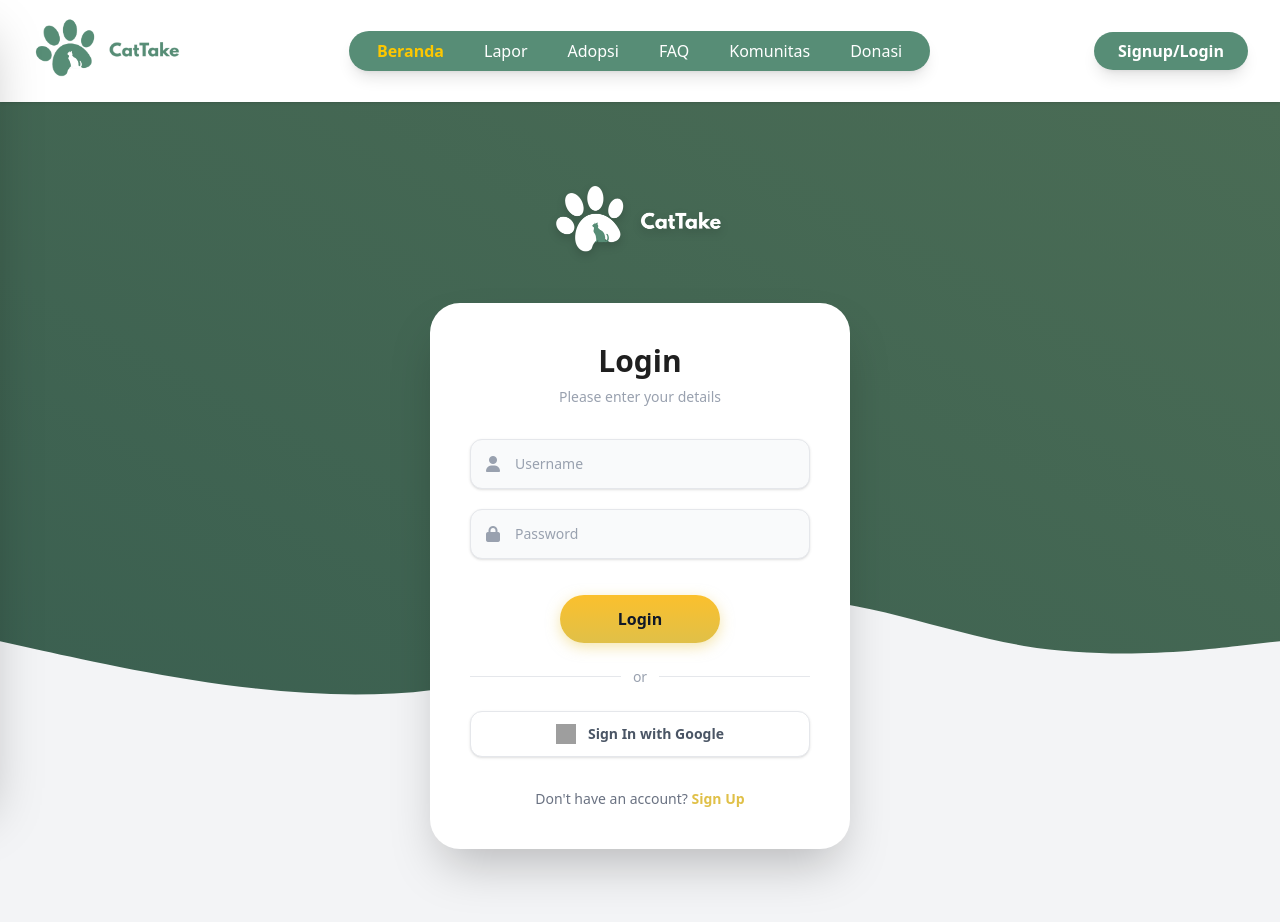
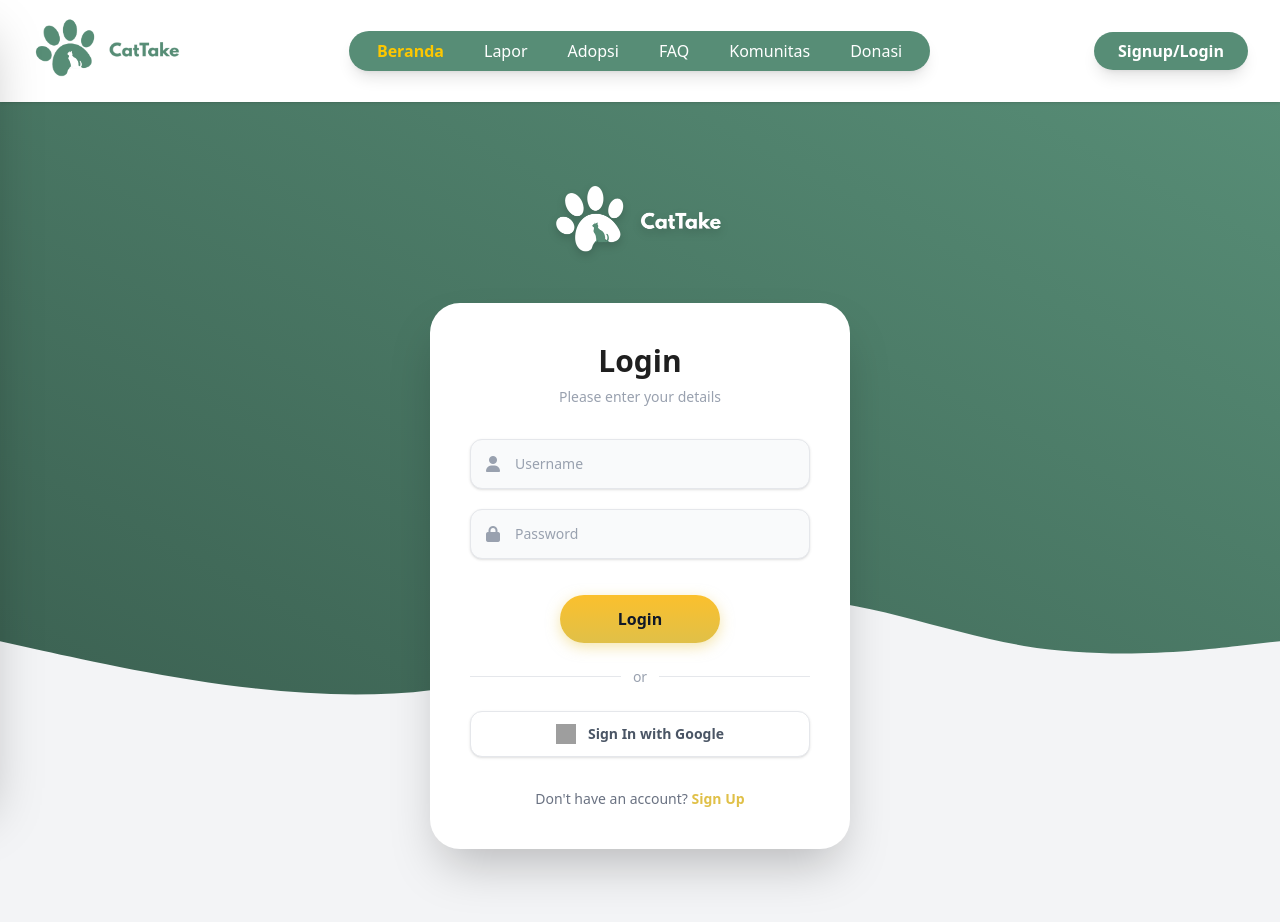
Before and after one commit to zicofarry/CatTake, a Vue app in the folder frontend/: page /login in a window 1280 px wide. Shown: the top 922 px of the page. Built offline with nearby package versions, Linux system fonts and the light colour scheme; grey boxes are pictures that could not be loaded.

Commit message:
update warna tampilan login/signup

```diff
--- a/frontend/src/pages/LoginPage.vue
+++ b/frontend/src/pages/LoginPage.vue
@@ -2,7 +2,7 @@
   <div class="min-h-screen w-full relative flex flex-col items-center justify-center bg-gray-100 font-sans overflow-x-hidden py-20">
 
     <div class="absolute top-0 left-0 w-full h-[85vh] z-0">
-        <div class="bg-gradient-to-tr from-[#3A5F50] to-[#4A6C55] w-full h-full relative">
+        <div class="bg-gradient-to-tr from-[#3A5F50] to-[#578d76] w-full h-full relative">
             <svg
                 class="absolute -bottom-[1px] left-0 w-full h-auto block"
                 xmlns="http://www.w3.org/2000/svg"
--- a/frontend/src/pages/SignupPage.vue
+++ b/frontend/src/pages/SignupPage.vue
@@ -2,7 +2,7 @@
   <div class="min-h-screen w-full relative flex flex-col items-center justify-center bg-gray-100 font-sans overflow-x-hidden py-20">
 
     <div class="absolute top-0 left-0 w-full h-[85vh] z-0">
-        <div class="bg-gradient-to-tr from-[#3A5F50] to-[#4A6C55] w-full h-full relative">
+        <div class="bg-gradient-to-tr from-[#3A5F50] to-[#578d76] w-full h-full relative">
             <svg
                 class="absolute -bottom-[1px] left-0 w-full h-auto block"
                 xmlns="http://www.w3.org/2000/svg"
```
